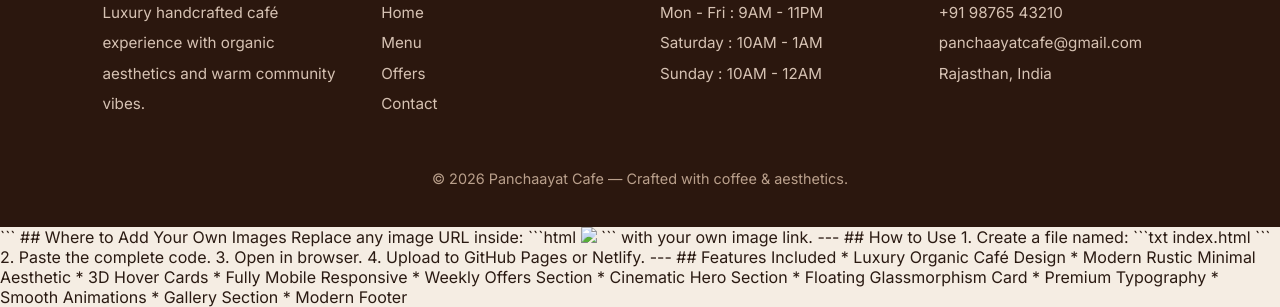
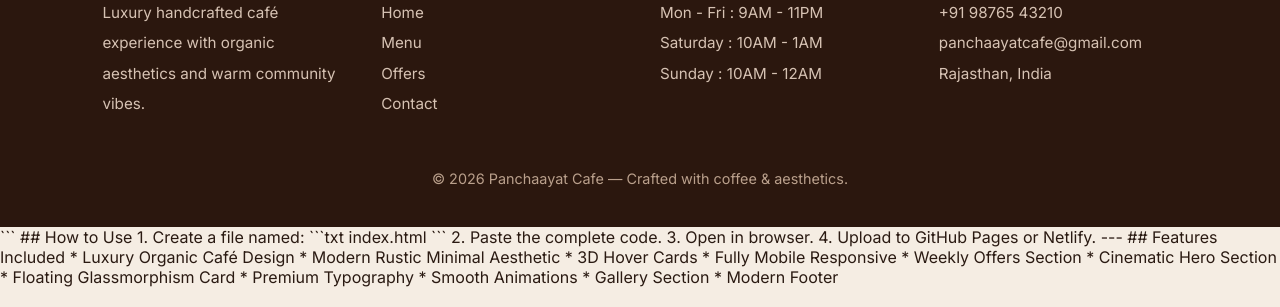
Before and after one commit to ShieldTwice/Panchaayat-Cafe, a plain HTML site: page index.html in a window 1280 px wide. Shown: the part 3287-3594 px from the top of the page. Drawn offline with nearby package versions, Linux system fonts and the light colour scheme.

Commit message:
Update index.html

````diff
--- a/index.html
+++ b/index.html
@@ -660,18 +660,6 @@ Warm earthy interiors, handcrafted coffee moments, and cinematic café vibes.
 </html>
 ```
 
-## Where to Add Your Own Images
-
-Replace any image URL inside:
-
-```html
-<img src="IMAGE-LINK-HERE">
-```
-
-with your own image link.
-
----
-
 ## How to Use
 
 1. Create a file named:
````
